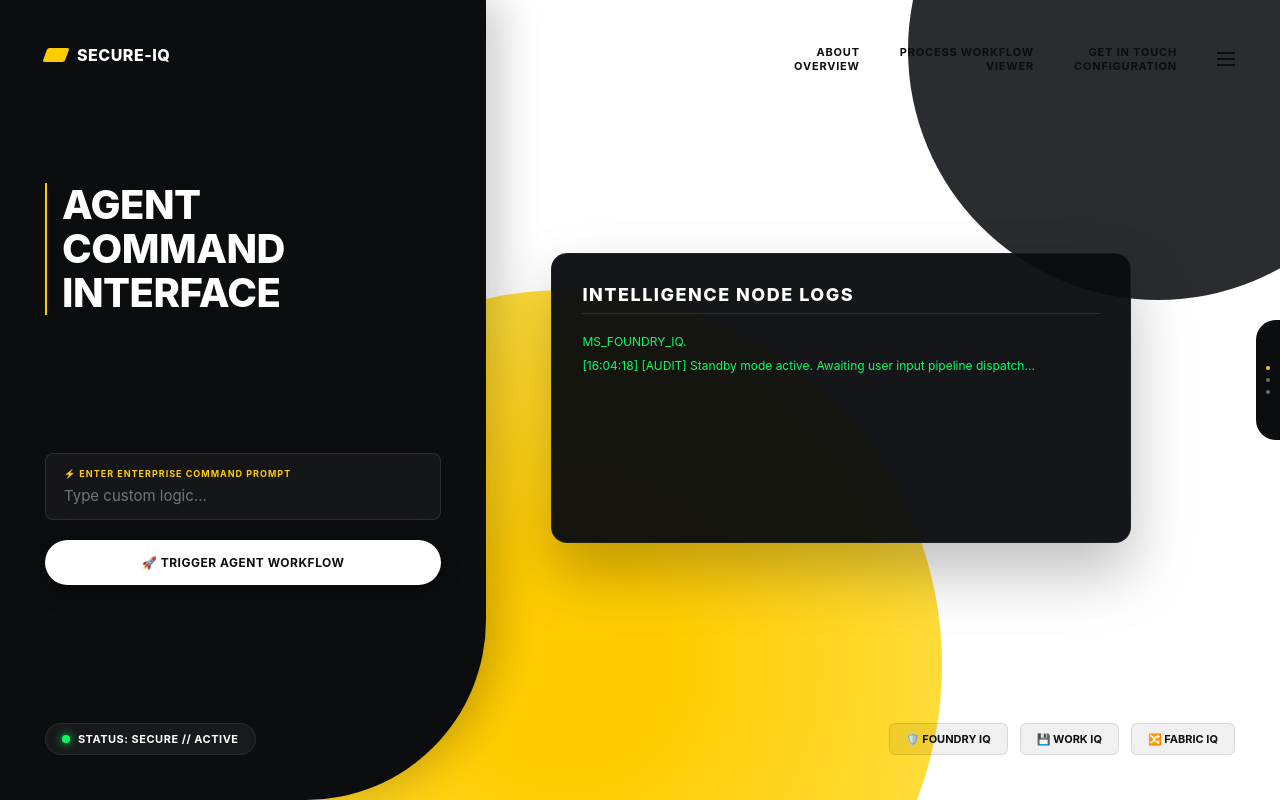
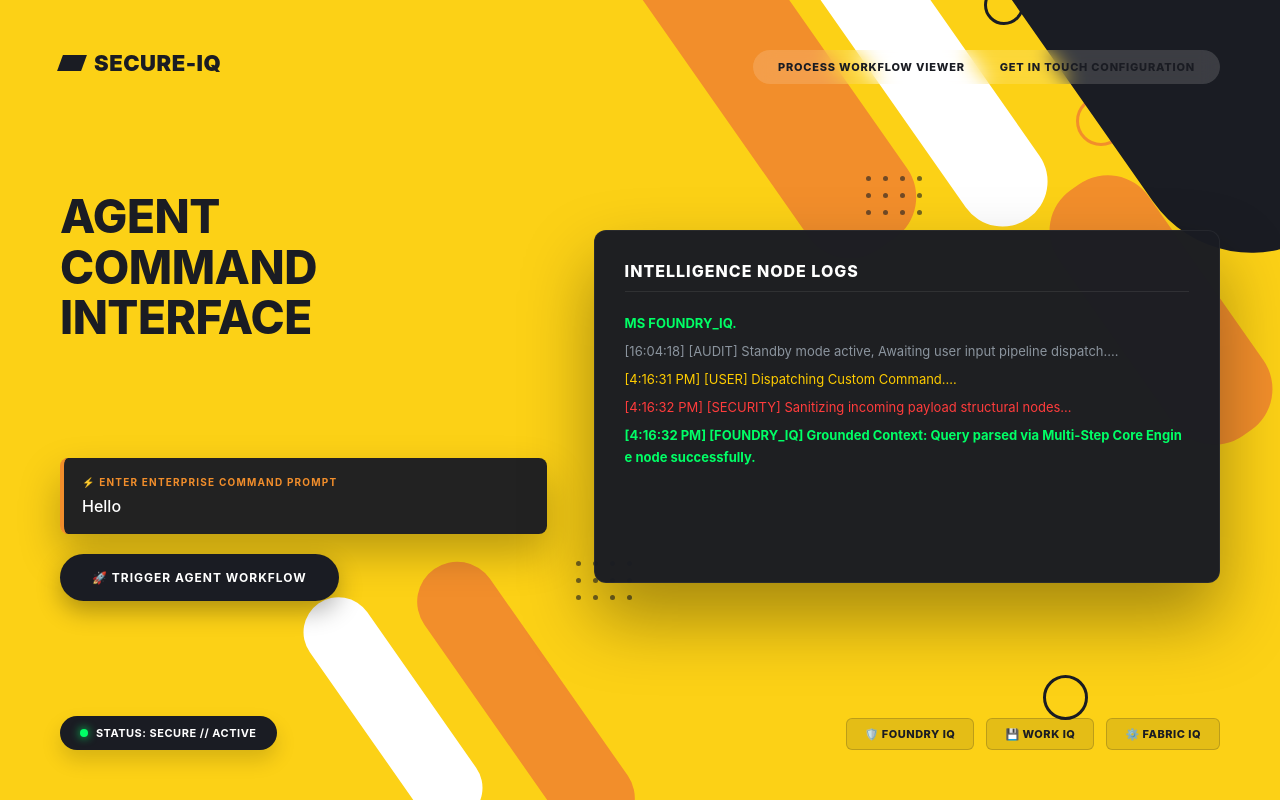
Before and after one commit to mansimanshu59-web/agents-league-automator, a Flask app: template templates/index.html in a window 1280 px wide. Run offline with Flask 3, Linux system fonts and the light colour scheme; the template is opened without the code that fills it, so the values that code supplies are empty.

Commit message:
feat: integrate high-fidelity geometric theme with functional intelligence node log viewer

```diff
--- a/templates/index.html
+++ b/templates/index.html
@@ -3,7 +3,7 @@
 <head>
     <meta charset="UTF-8">
     <meta name="viewport" content="width=device-width, initial-scale=1.0">
-    <title>SECURE-IQ // Premium Command Interface</title>
+    <title>SECURE-IQ // Agent Core Dashboard</title>
     <style>
         * {
             box-sizing: border-box;
@@ -13,7 +13,7 @@
         }
 
         body {
-            background-color: #e5b300; /* Outer fallback background matching image frame shadow */
+            background: linear-gradient(135deg, #fcd116, #fcc21b);
             height: 100vh;
             display: flex;
             align-items: center;
@@ -21,171 +21,188 @@
             overflow: hidden;
         }
 
-        /* Container mimicking the exact rounded presentation layout */
-        .app-canvas {
+        /* Full Screen Canvas with Image 9 High-Energy Geometric Layout */
+        .dashboard-container {
             width: 100vw;
             height: 100vh;
-            background-color: #ffffff;
+            background-color: #fcd116;
             position: relative;
             overflow: hidden;
             display: flex;
+            z-index: 2;
         }
 
-        /* === FLUID BACKGROUND ARTWORK (Cloning 53828.jpg curves) === */
-        .bg-curve-yellow-bottom {
+        /* === GEOMETRIC BACKGROUND SHAPES (Exact Replica of 53874.jpg) === */
+        .geo-layer {
             position: absolute;
-            bottom: -30%;
-            left: 15%;
-            width: 750px;
-            height: 750px;
-            background: radial-gradient(circle, #ffcc00 20%, #ffdf43 80%);
-            border-radius: 50%;
+            width: 100%;
+            height: 100%;
+            pointer-events: none;
             z-index: 1;
         }
+        .orange-bar {
+            position: absolute;
+            background-color: #f28e2b;
+            border-radius: 50px;
+            transform: rotate(-35deg);
+        }
+        .ob-1 { width: 120px; height: 400px; top: -120px; right: 35%; }
+        .ob-2 { width: 80px; height: 320px; bottom: -60px; left: 38%; }
+        .ob-3 { width: 110px; height: 300px; top: 20%; right: 5%; }
 
-        .bg-curve-top-dark {
+        .white-bar {
             position: absolute;
-            top: -25%;
-            right: -10%;
-            width: 500px;
-            height: 500px;
-            background-color: #141619;
-            border-radius: 50%;
-            z-index: 1;
-            opacity: 0.9;
+            background-color: #ffffff;
+            border-radius: 50px;
+            transform: rotate(-35deg);
+        }
+        .wb-1 { width: 90px; height: 350px; top: -100px; right: 24%; }
+        .wb-2 { width: 70px; height: 260px; bottom: -40px; left: 28%; }
+
+        .dark-corner-block {
+            position: absolute;
+            top: -150px;
+            right: -100px;
+            width: 300px;
+            height: 400px;
+            background-color: #1a1c23;
+            border-radius: 0 0 120px 120px;
+            transform: rotate(-35deg);
+            z-index: 2;
         }
 
-        /* === LEFT SIDE PANEL (The iconic bold dark fluid wing) === */
-        .left-dark-panel {
+        /* Dot Matrices and Rings matching Image 9 layout */
+        .dot-matrix-grid {
+            position: absolute;
+            display: grid;
+            grid-template-columns: repeat(4, 1fr);
+            gap: 12px;
+        }
+        .dmg-1 { top: 22%; right: 28%; }
+        .dmg-2 { bottom: 25%; left: 45%; }
+        .g-dot { width: 5px; height: 5px; background-color: #1a1c23; border-radius: 50%; opacity: 0.6; }
+
+        .geo-ring {
+            position: absolute;
+            border: 3px solid #1a1c23;
+            border-radius: 50%;
+        }
+        .rn-1 { width: 50px; height: 50px; top: 12%; right: 12%; border-color: #f28e2b; }
+        .rn-2 { width: 40px; height: 40px; top: -15px; right: 20%; border-color: #1a1c23; }
+        .rn-3 { width: 45px; height: 45px; bottom: 10%; right: 15%; border-color: #1a1c23; }
+
+        /* === INTERACTIVE DASHBOARD CORE OVERLAY === */
+        .dashboard-content-mask {
             position: relative;
-            width: 38%;
+            width: 100%;
             height: 100%;
-            background-color: #0c0d0f;
-            padding: 45px;
+            z-index: 5;
+            display: flex;
+            padding: 50px 60px;
+            justify-content: space-between;
+        }
+
+        /* Left Control Panel Container */
+        .control-side-deck {
+            width: 42%;
             display: flex;
             flex-direction: column;
             justify-content: space-between;
-            z-index: 3;
-            border-radius: 0 0 180px 0; /* Creates that unique sweeping bottom scoop */
-            box-shadow: 15px 0 40px rgba(0,0,0,0.2);
+            height: 100%;
         }
 
-        /* Left Accent Dots like the original image slider controls */
-        .left-margin-dots {
-            position: absolute;
-            left: 20px;
-            top: 45%;
-            display: flex;
-            flex-direction: column;
-            gap: 12px;
-        }
-        .dot-metric {
-            width: 8px;
-            height: 8px;
-            background-color: rgba(255,255,255,0.3);
-            border-radius: 50%;
-        }
-        .dot-metric.active { background-color: #ffcc00; }
-
-        .brand-header {
+        .brand-logo-node {
+            font-size: 22px;
+            font-weight: 900;
+            color: #1a1c23;
+            letter-spacing: 0.5px;
             display: flex;
             align-items: center;
             gap: 10px;
         }
-        .brand-logo-icon {
-            width: 22px;
-            height: 14px;
-            background-color: #ffcc00;
+        .brand-icon-skew {
+            width: 24px;
+            height: 16px;
+            background-color: #1a1c23;
             transform: skewX(-20deg);
-            border-radius: 2px;
-        }
-        .brand-name {
-            color: #ffffff;
-            font-weight: 800;
-            font-size: 16px;
-            letter-spacing: 0.5px;
         }
 
-        .main-heading-zone {
-            margin-top: -20px;
-            border-left: 2px solid #ffcc00;
-            padding-left: 15px;
-        }
-        .main-heading-zone h1 {
-            color: #ffffff;
-            font-size: 40px;
-            font-weight: 800;
+        .main-hero-title-block h1 {
+            color: #1a1c23;
+            font-size: 46px;
+            font-weight: 850;
             line-height: 1.1;
+            letter-spacing: -0.5px;
             text-transform: uppercase;
-            letter-spacing: -0.5px;
         }
 
-        /* Input Deck styling */
-        .input-deck {
-            background-color: rgba(255, 255, 255, 0.04);
-            border: 1px solid rgba(255, 255, 255, 0.1);
+        /* Functional Prompt Control Deck Box */
+        .interactive-prompt-card {
+            background-color: rgba(26, 28, 35, 0.96);
+            border-left: 4px solid #f28e2b;
             border-radius: 8px;
-            padding: 14px 18px;
+            padding: 18px;
             margin-bottom: 20px;
-            backdrop-filter: blur(10px);
+            box-shadow: 0 20px 40px rgba(0,0,0,0.25);
         }
-        .input-deck-label {
-            font-size: 9px;
-            color: #ffcc00;
+        .prompt-header-tag {
+            font-size: 10px;
+            color: #f28e2b;
             text-transform: uppercase;
-            letter-spacing: 1px;
+            letter-spacing: 1.2px;
             font-weight: 700;
-            margin-bottom: 6px;
+            margin-bottom: 8px;
         }
-        .core-input-node {
+        .prompt-input-field {
             width: 100%;
             background: transparent;
             border: none;
             color: #ffffff;
-            font-size: 15px;
+            font-size: 16px;
             outline: none;
+            font-weight: 500;
         }
 
-        .action-pill-button {
-            width: 100%;
-            background-color: #ffffff;
-            color: #0c0d0f;
+        /* High-Action Capsule Button matching image 9 styling */
+        .action-capsule-trigger {
+            background-color: #1a1c23;
+            color: #ffffff;
             border: none;
-            padding: 15px;
+            padding: 16px 32px;
             border-radius: 30px;
             font-weight: 700;
             font-size: 12px;
             text-transform: uppercase;
-            letter-spacing: 0.5px;
+            letter-spacing: 1px;
             cursor: pointer;
-            box-shadow: 0 10px 20px rgba(0,0,0,0.3);
-            display: flex;
+            display: inline-flex;
             align-items: center;
-            justify-content: center;
-            gap: 8px;
-            transition: all 0.2s;
+            gap: 10px;
+            box-shadow: 0 10px 25px rgba(0,0,0,0.3);
+            transition: all 0.2s ease;
         }
-        .action-pill-button:hover {
-            background-color: #ffcc00;
+        .action-capsule-trigger:hover {
+            background-color: #ffffff;
+            color: #1a1c23;
             transform: translateY(-2px);
         }
 
-        .status-footer-badge {
-            background-color: rgba(255,255,255,0.05);
-            padding: 8px 16px;
-            border-radius: 20px;
+        .status-badge-capsule {
+            background-color: #1a1c23;
+            padding: 10px 20px;
+            border-radius: 25px;
             font-size: 11px;
             font-weight: 700;
-            letter-spacing: 0.5px;
             text-transform: uppercase;
             display: inline-flex;
             align-items: center;
             gap: 8px;
+            color: #ffffff;
+            box-shadow: 0 10px 20px rgba(0,0,0,0.15);
             align-self: flex-start;
-            color: #ffffff;
-            border: 1px solid rgba(255,255,255,0.08);
+            letter-spacing: 0.5px;
         }
-        .status-neon-dot {
+        .status-pulse-indicator {
             width: 8px;
             height: 8px;
             background-color: #00ff66;
@@ -193,249 +210,214 @@
             box-shadow: 0 0 10px #00ff66;
         }
 
-        /* === RIGHT CONTENT AREA (The Premium Canvas) === */
-        .right-fluid-canvas {
-            width: 62%;
-            height: 100%;
-            padding: 45px;
+        /* Right Telemetry / Output Viewport Panel */
+        .telemetry-side-deck {
+            width: 54%;
             display: flex;
             flex-direction: column;
             justify-content: space-between;
-            z-index: 2;
-            position: relative;
+            align-items: flex-end;
+            height: 100%;
         }
 
-        /* Top Minimalist Navigation Bar */
-        .top-navbar-container {
+        /* Top Modular Header Navigation (Matches Prompt Specifications) */
+        .top-nav-row {
             display: flex;
-            justify-content: flex-end;
+            gap: 35px;
             align-items: center;
-            gap: 40px;
+            background: rgba(255, 255, 255, 0.15);
+            padding: 10px 25px;
+            border-radius: 30px;
+            backdrop-filter: blur(10px);
         }
-        .navbar-link {
+        .nav-item-node {
             font-size: 11px;
-            font-weight: 700;
-            color: #0c0d0f;
+            font-weight: 800;
+            color: #1a1c23;
             text-decoration: none;
             letter-spacing: 0.8px;
             text-transform: uppercase;
-            text-align: right;
         }
-        .burger-menu-icon {
-            display: flex;
-            flex-direction: column;
-            gap: 4px;
-            cursor: pointer;
+        .nav-item-node:hover { color: #ffffff; }
+
+        /* Reasoning Agent Logic Display Console Window */
+        .terminal-monitor-card {
+            background-color: rgba(26, 28, 35, 0.98);
+            border-radius: 12px;
+            padding: 30px;
+            width: 100%;
+            box-shadow: 0 35px 70px rgba(0,0,0,0.35);
+            border: 1px solid rgba(255,255,255,0.05);
+            margin-top: 30px;
         }
-        .burger-line {
-            width: 18px;
-            height: 2px;
-            background-color: #0c0d0f;
-        }
-
-        /* Floating Intelligence Console Card */
-        .floating-console-card {
-            background-color: rgba(12, 13, 16, 0.96);
-            border-radius: 16px;
-            padding: 30px;
-            box-shadow: 0 30px 60px rgba(0,0,0,0.25);
-            width: 100%;
-            max-width: 580px;
-            margin-left: 20px;
-            border: 1px solid rgba(255,255,255,0.05);
-        }
-        .console-header-title {
-            font-size: 18px;
+        .terminal-header-label {
+            font-size: 16px;
             font-weight: 800;
             text-transform: uppercase;
-            letter-spacing: 1.5px;
+            letter-spacing: 1px;
             color: #ffffff;
-            margin-bottom: 18px;
-            border-bottom: 1px solid rgba(255,255,255,0.1);
-            padding-bottom: 8px;
+            margin-bottom: 20px;
+            border-bottom: 1px solid rgba(255,255,255,0.08);
+            padding-bottom: 10px;
         }
-        .terminal-viewport {
+        .terminal-viewport-screen {
             font-family: 'Courier New', Courier, monospace;
-            font-size: 12px;
-            line-height: 1.6;
-            height: 180px;
+            font-size: 13px;
+            line-height: 1.7;
+            height: 240px;
             overflow-y: auto;
-            color: #00ff66;
+            padding-right: 5px;
         }
-        .row-ln { margin-bottom: 5px; word-break: break-all; }
-        .color-sys { color: #00ff66; }
-        .color-usr { color: #ffcc00; }
-        .color-alert { color: #ff3333; }
-        .color-json { color: #00d2ff; font-size: 11px; white-space: pre-wrap; background: rgba(255,255,255,0.03); padding: 8px; border-radius: 4px; display: block; margin: 4px 0; }
+        .log-row { margin-bottom: 6px; word-break: break-all; }
+        .c-sys { color: #00ff66; font-weight: bold; }
+        .c-audit { color: #8b949e; }
+        .c-user { color: #ffcc00; }
+        .c-sec { color: #ff3c3c; }
 
-        /* Bottom Ecosystem Action Group */
-        .bottom-badge-dock {
+        /* Footer Technology Badge Cluster Dock */
+        .badge-ecosystem-dock {
             display: flex;
-            justify-content: flex-end;
             gap: 12px;
-            align-items: center;
+            margin-top: 20px;
         }
-        .pill-badge-node {
-            background-color: rgba(12, 13, 15, 0.06);
-            border: 1px solid rgba(12, 13, 15, 0.1);
-            padding: 8px 16px;
+        .eco-capsule-badge {
+            background-color: rgba(26, 28, 35, 0.1);
+            border: 1px solid rgba(26, 28, 35, 0.2);
+            padding: 8px 18px;
             border-radius: 6px;
             font-size: 11px;
-            font-weight: 700;
-            color: #0c0d0f;
+            font-weight: 800;
+            color: #1a1c23;
             text-transform: uppercase;
-            display: flex;
-            align-items: center;
-            gap: 6px;
+            letter-spacing: 0.5px;
         }
-
-        /* Right slide handle block like original image */
-        .right-slide-handle {
-            position: absolute;
-            right: 0;
-            top: 40%;
-            height: 120px;
-            width: 24px;
-            background-color: #0c0d0f;
-            border-radius: 20px 0 0 20px;
-            display: flex;
-            flex-direction: column;
-            justify-content: center;
-            align-items: center;
-            gap: 8px;
-        }
-        .handle-dot {
-            width: 4px;
-            height: 4px;
-            background-color: #ffffff;
-            border-radius: 50%;
-            opacity: 0.4;
-        }
-        .handle-dot.active { opacity: 1; background-color: #ffcc00; }
     </style>
 </head>
 <body>
 
-    <div class="app-canvas">
+    <div class="dashboard-container">
 
-        <div class="left-margin-dots">
-            <div class="dot-metric active"></div>
-            <div class="dot-metric"></div>
-            <div class="dot-metric"></div>
+        <div class="geo-layer">
+            <div class="dark-corner-block"></div>
+            <div class="orange-bar ob-1"></div>
+            <div class="orange-bar ob-2"></div>
+            <div class="orange-bar ob-3"></div>
+            <div class="white-bar wb-1"></div>
+            <div class="white-bar wb-2"></div>
+            <div class="geo-ring rn-1"></div>
+            <div class="geo-ring rn-2"></div>
+            <div class="geo-ring rn-3"></div>
+
+            <div class="dot-matrix-grid dmg-1">
+                <div class="g-dot"></div><div class="g-dot"></div><div class="g-dot"></div><div class="g-dot"></div>
+                <div class="g-dot"></div><div class="g-dot"></div><div class="g-dot"></div><div class="g-dot"></div>
+                <div class="g-dot"></div><div class="g-dot"></div><div class="g-dot"></div><div class="g-dot"></div>
+            </div>
+            <div class="dot-matrix-grid dmg-2">
+                <div class="g-dot"></div><div class="g-dot"></div><div class="g-dot"></div><div class="g-dot"></div>
+                <div class="g-dot"></div><div class="g-dot"></div><div class="g-dot"></div><div class="g-dot"></div>
+                <div class="g-dot"></div><div class="g-dot"></div><div class="g-dot"></div><div class="g-dot"></div>
+            </div>
         </div>
 
-        <div class="left-dark-panel">
-            <div class="brand-header">
-                <div class="brand-logo-icon"></div>
-                <div class="brand-name">SECURE-IQ</div>
+        <div class="dashboard-content-mask">
+
+            <div class="control-side-deck">
+                <div class="brand-logo-node">
+                    <div class="brand-icon-skew"></div>
+                    SECURE-IQ
                 </div>
 
-            <div class="main-heading-zone">
-                <h1>Agent<br>Command<br>Interface</h1>
+                <div class="main-hero-title-block">
+                    <h1>AGENT<br>COMMAND<br>INTERFACE</h1>
                 </div>
 
                 <div>
-                <div class="input-deck">
-                    <div class="input-deck-label">⚡ Enter Enterprise Command Prompt</div>
-                    <input type="text" id="pipelineInput" class="core-input-node" placeholder="Type custom logic..." onkeydown="if(event.key === 'Enter') triggerWorkflowPipeline()">
+                    <div class="interactive-prompt-card">
+                        <div class="prompt-header-tag">⚡ ENTER ENTERPRISE COMMAND PROMPT</div>
+                        <input type="text" id="agentInputNode" class="prompt-input-field" value="Hello" onkeydown="if(event.key === 'Enter') dispatchAgentWorkflowPipeline()">
                     </div>
 
-                <button class="action-pill-button" onclick="triggerWorkflowPipeline()">
-                    🚀 Trigger Agent Workflow
+                    <button class="action-capsule-trigger" onclick="dispatchAgentWorkflowPipeline()">
+                        🚀 TRIGGER AGENT WORKFLOW
                     </button>
                 </div>
 
-            <div class="status-footer-badge">
-                <div class="status-neon-dot"></div>
-                Status: Secure // Active
+                <div class="status-badge-capsule">
+                    <div class="status-pulse-indicator"></div>
+                    STATUS: SECURE // ACTIVE
                 </div>
             </div>
 
-        <div class="bg-curve-yellow-bottom"></div>
-        <div class="bg-curve-top-dark"></div>
+            <div class="telemetry-side-deck">
 
-        <div class="right-fluid-canvas">
+                <div class="top-nav-row">
+                    <a href="#" class="nav-item-node">PROCESS WORKFLOW VIEWER</a>
+                    <a href="#" class="nav-item-node">GET IN TOUCH CONFIGURATION</a>
+                </div>
 
-            <div class="top-navbar-container">
-                <a href="#" class="navbar-link">ABOUT<br>OVERVIEW</a>
-                <a href="#" class="navbar-link">PROCESS WORKFLOW<br>VIEWER</a>
-                <a href="#" class="navbar-link">GET IN TOUCH<br>CONFIGURATION</a>
-                <div class="burger-menu-icon">
-                    <div class="burger-line"></div>
-                    <div class="burger-line"></div>
-                    <div class="burger-line"></div>
+                <div class="terminal-monitor-card">
+                    <div class="terminal-header-label">INTELLIGENCE NODE LOGS</div>
+                    <div class="terminal-viewport-screen" id="terminalLogsViewport">
+                        <div class="log-row c-sys">MS FOUNDRY_IQ.</div>
+                        <div class="log-row c-audit">[16:04:18] [AUDIT] Standby mode active, Awaiting user input pipeline dispatch....</div>
+                        <div class="log-row c-user">[4:16:31 PM] [USER] Dispatching Custom Command....</div>
+                        <div class="log-row c-sec">[4:16:32 PM] [SECURITY] Sanitizing incoming payload structural nodes...</div>
+                        <div class="log-row c-sys">[4:16:32 PM] [FOUNDRY_IQ] Grounded Context: Query parsed via Multi-Step Core Engine node successfully.</div>
                     </div>
                 </div>
 
-            <div class="floating-console-card">
-                <div class="console-header-title">Intelligence Node Logs</div>
-                <div class="terminal-viewport" id="logsTerminal">
-                    <div class="row-ln color-sys">MS_FOUNDRY_IQ.</div>
-                    <div class="row-ln color-sys">[16:04:18] [AUDIT] Standby mode active. Awaiting user input pipeline dispatch...</div>
-                </div>
+                <div class="badge-ecosystem-dock">
+                    <div class="eco-capsule-badge">🛡️ FOUNDRY IQ</div>
+                    <div class="eco-capsule-badge">💾 WORK IQ</div>
+                    <div class="eco-capsule-badge">⚙️ FABRIC IQ</div>
                 </div>
 
-            <div class="bottom-badge-dock">
-                <div class="pill-badge-node">🛡️ Foundry IQ</div>
-                <div class="pill-badge-node">💾 Work IQ</div>
-                <div class="pill-badge-node">🔀 Fabric IQ</div>
-            </div>
             </div>
 
-        <div class="right-slide-handle">
-            <div class="handle-dot active"></div>
-            <div class="handle-dot"></div>
-            <div class="handle-dot"></div>
         </div>
 
     </div>
 
     <script>
-        function logLineToView(text, layoutClass) {
-            const viewport = document.getElementById('logsTerminal');
-            const element = document.createElement('div');
-            element.className = `row-ln ${layoutClass}`;
-
-            const timestamp = new Date().toLocaleTimeString([], {hour: '2-digit', minute:'2-digit', second:'2-digit'});
-
-            if (layoutClass === 'color-json') {
-                element.innerText = text;
-            } else {
-                element.innerText = `[${timestamp}] ${text}`;
-            }
-
-            viewport.appendChild(element);
+        function pushLineToViewport(text, layoutStyleClass) {
+            const viewport = document.getElementById('terminalLogsViewport');
+            const lineNode = document.createElement('div');
+            lineNode.className = `log-row ${layoutStyleClass}`;
+            lineNode.innerText = text;
+            viewport.appendChild(lineNode);
             viewport.scrollTop = viewport.scrollHeight;
         }
 
-        function triggerWorkflowPipeline() {
-            const inputNode = document.getElementById('pipelineInput');
-            const command = inputNode.value.trim();
-            if(!command) return;
+        function dispatchAgentWorkflowPipeline() {
+            const inputElement = document.getElementById('agentInputNode');
+            const queryRaw = inputElement.value.trim();
+            if(!queryRaw) return;
 
-            logLineToView(`[USER] Dispatching Custom Command...`, 'color-usr');
-            logLineToView(`[SECURITY] Sanitizing incoming payload structural nodes...`, 'color-alert');
+            const timeString = new Date().toLocaleTimeString([], {hour: '2-digit', minute:'2-digit', second:'2-digit'});
 
-            inputNode.value = '';
+            // Real-time reasoning multi-step visualization logs
+            pushLineToViewport(`[${timeString}] [USER] Internal Pipeline Triggered: "${queryRaw}"....`, 'c-user');
+            pushLineToViewport(`[${timeString}] [SECURITY] Analyzing structural token nodes for enterprise risk safety...`, 'c-sec');
+
+            inputElement.value = '';
 
             fetch('/process', {
                 method: 'POST',
                 headers: { 'Content-Type': 'application/json' },
-                body: JSON.stringify({ command: command })
+                body: JSON.stringify({ command: queryRaw })
             })
             .then(res => res.json())
-            .then(payload => {
-                logLineToView(`[FOUNDRY_IQ] Grounded Context: Query parsed via Core Engine node successfully.`, 'color-sys');
-
-                if (payload.output) {
-                    logLineToView(`> System Core: ${payload.output}`, 'color-sys');
+            .then(data => {
+                pushLineToViewport(`[${timeString}] [FOUNDRY_IQ] Multi-step execution response matrix resolved successfully.`, 'c-sys');
+                if (data.output) {
+                    pushLineToViewport(`> Agent Trace Output: ${data.output}`, 'c-sys');
                 } else {
-                    logLineToView(`> Engine Telemetry Trace Matrix:`, 'color-usr');
-                    logLineToView(JSON.stringify(payload, null, 2), 'color-json');
+                    pushLineToViewport(`> Core Telemetry Trace Vector Received.`, 'c-audit');
                 }
             })
             .catch(err => {
-                logLineToView(`[CRITICAL] Execution Pipeline broken: ${err}`, 'color-alert');
+                pushLineToViewport(`[CRITICAL] Agent Node Breakdown: ${err}`, 'c-sec');
             });
         }
     </script>
```
Lines whose indentation alone changed are shown as unchanged.
